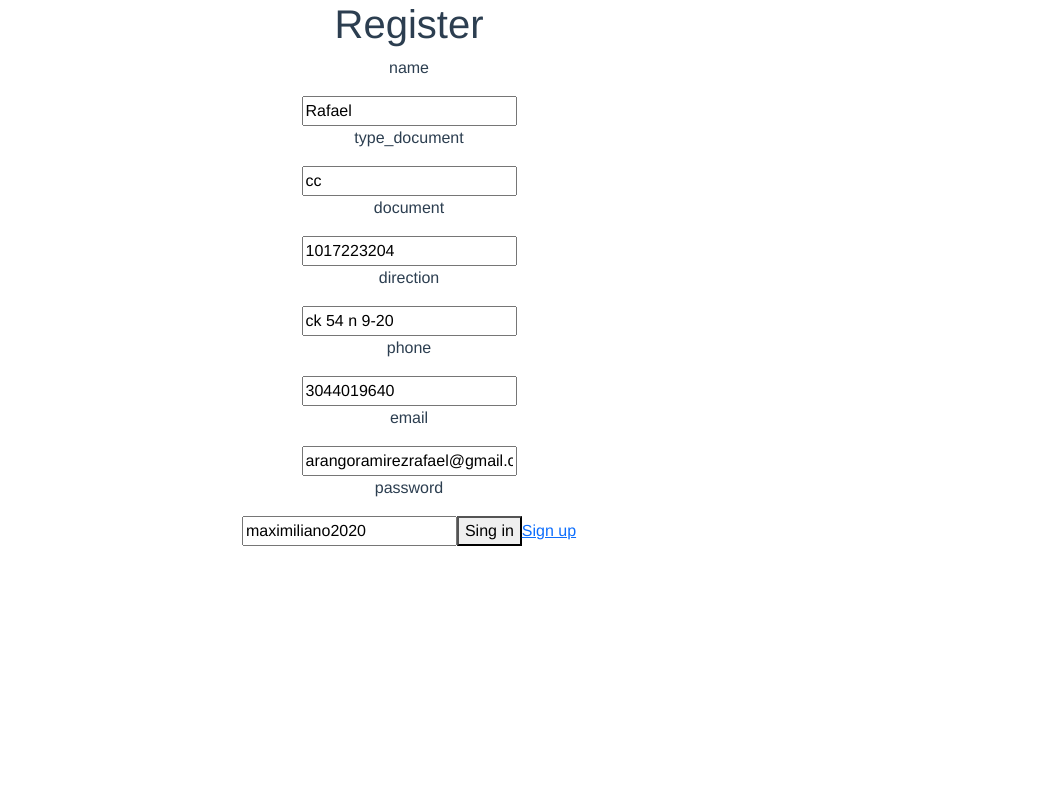
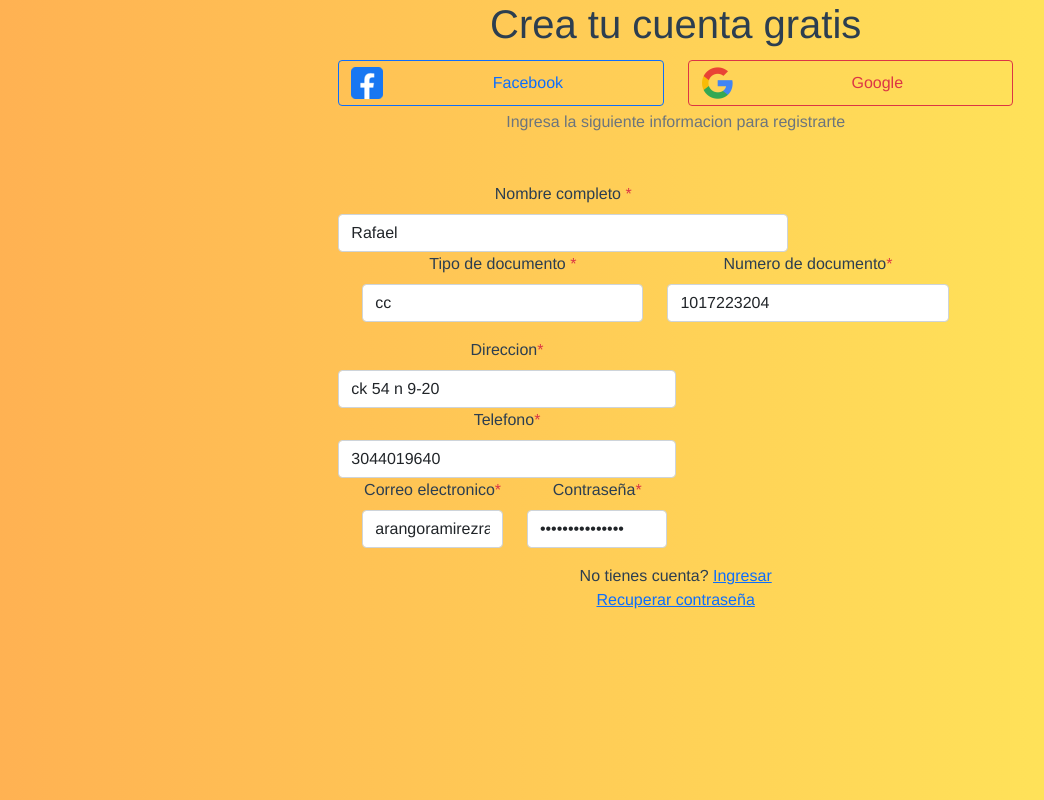
Before and after one commit to rafaelarango/babyLove-web, a Vue app: page /register in a window 1280 px wide. Shown: the whole page, without its empty margins (231-1275 px from the left). Built offline with nearby package versions, Linux system fonts and the light colour scheme.

Commit message:
nueva carpeta layput para crear los componentes Footer.vue y Navbar.vue

```diff
--- a/src/App.vue
+++ b/src/App.vue
@@ -1,8 +1,38 @@
 <template>
   <div id="app">
-    <router-view />
+    <div v-if="isPublic">
+      <router-view />
+    </div>
+    <div v-else>
+      <Navbar />
+      <router-view />
+      <Footer />
+    </div>
   </div>
 </template>
+
+<script>
+import Navbar from "./layout/Navbar.vue";
+import Footer from "./layout/Footer.vue";
+export default {
+  name: "App",
+  components: {
+    Navbar,
+    Footer,
+  },
+  computed: {
+    isPublic() {
+      console.log("this.$route.meta?.isPublic", this.$route.meta?.isPublic);
+      return this.$route.meta?.isPublic ?? false; //si meta no existe no tiene que haceder apubli (?? es como un o)
+      //  if(this.$route.meta){
+      //     return this.$route.meta.isPublic
+      // } else {
+      //   return false
+      // }
+    },
+  },
+};
+</script>
 
 <style>
 #app {
--- /dev/null
+++ b/src/layout/Footer.vue
@@ -0,0 +1,13 @@
+<template>
+<div>
+    <footer>Este es el footer</footer>
+
+</div>
+
+</template>
+
+<script>
+
+
+
+</script>
--- /dev/null
+++ b/src/layout/Navbar.vue
@@ -0,0 +1,12 @@
+<template>
+<div>
+    <nav>Este es el navbar</nav>
+
+</div>
+
+</template>
+
+<script>
+
+
+</script>
--- a/src/router/index.js
+++ b/src/router/index.js
@@ -1,37 +1,58 @@
-import Vue from 'vue'
-import VueRouter from 'vue-router'
-import Home from '../views/Home.vue'
+import Vue from "vue";
+import VueRouter from "vue-router";
+import Home from "../views/Home.vue";
 import "bootstrap";
 import "bootstrap/dist/css/bootstrap.min.css";
 
-Vue.use(VueRouter)
+Vue.use(VueRouter);
 
 const routes = [
   {
-    path: '/',
-    name: 'Home',
-    component: Home
+    path: "/",
+    name: "Home",
+    component: Home,
+    meta: {
+      isPublic: false,
+    },
   },
 
   {
-    path: '/login',
-    name: 'Login',
+    path: "/login",
+    name: "Login",
 
-    component: () => import('../views/Login.vue')
-
+    component: () => import("../views/Login.vue"),
+    meta: {
+      isPublic: true,
+    },
   },
   {
-    path: '/register',
-    name: 'Register',
+    path: "/register",
+    name: "Register",
 
-    component: () => import('../views/Register.vue')
-  }
-]
+    component: () => import("../views/Register.vue"),
+    meta: {
+      isPublic: true,
+    },
+  },
+];
 
 const router = new VueRouter({
-  mode: 'history',
+  mode: "history",
   base: process.env.BASE_URL,
-  routes
-})
+  routes,
+});
 
-export default router
+router.beforeEach((to, from, next) => {
+  const token = localStorage.getItem("userApp");
+  if (to.matched.some((record) => !record.meta.isPublic)) {
+    if (!token) {
+      next({
+        path: "/login",
+      });
+    }
+    next();
+  }
+  next();
+});
+
+export default router;
--- a/src/views/Login.vue
+++ b/src/views/Login.vue
@@ -5,7 +5,7 @@
       <div class="col-6 bg-white p-4 rounded-end">
         <div class="text-end"></div>
         <img  class="py-3" src="../../public\assets\img\logo.png" width="140" alt="logo" />
-        <form action="#">
+
           <div class="mb-3">
             <label for="email" class="form-label">Correo electronico</label>
             <input type="email" class="form-control" name="email" v-model="email" />
@@ -21,15 +21,15 @@
             >
           </div>
           <div class="d-grid">
-            <button type="submit" class="btn btn-primary" @click="login">
+            <button  class="btn btn-primary" @click="login">
               Iniciar sesion
             </button>
           </div>
           <div class="my-3">
-            <span>No tienes cuenta? <a href="#">Registrate</a></span> <br />
+            <span>No tienes cuenta? <router-link to="/register">Registrate</router-link> </span> <br />
             <span> <a href="#">Recuperar contraseña</a></span>
           </div>
-        </form>
+
         <div class="container w-100 ">
           <div class="row text-center">
             <div class="col-12">Iniciar sesion</div>
@@ -121,7 +121,7 @@ export default {
       } catch (error) {
         this.error = true;
         this.errorMessage = error.response.data.message; // como aceder al mensage
-        console.error(error);
+        console.log(error.response);
         console.log(error.response.data.message);
       }
     },
--- a/src/views/Register.vue
+++ b/src/views/Register.vue
@@ -1,5 +1,84 @@
 <template>
-  <div>
+<div class="row no-guttess m-0">
+  <div class="col-xl-5 col-lg-12">
+
+  </div>
+  <div class="col-xl-7 col-lg-12 d-flex">
+    <div class="container align-self-center">
+      <h1 class="font-weight-bold">Crea tu cuenta gratis</h1>
+      <div class="form-gruop">
+           <div class="row">
+            <div class="col">
+              <button class="btn btn-outline-primary w-100 my-1">
+                <div class="row align-items-center">
+                  <div class="col-2 d-none d-md-block">
+                    <img src="../../public\assets\img\face.png" width="32" alt="face" />
+                  </div>
+                  <div class="col-12 col-md-10 text-center">
+                    Facebook
+                  </div>
+                </div>
+              </button>
+            </div>
+            <div class="col">
+              <button class="btn btn-outline-danger w-100 my-1">
+                <div class="row align-items-center">
+                  <div class="col-2 d-none d-md-block">
+                    <img src="../../public\assets\img\google.png" width="32" alt="Google" />
+                  </div>
+                  <div class="col-12 col-md-10 text-center">
+                    Google
+                  </div>
+                </div>
+              </button>
+            </div>
+          </div>
+      </div>
+      <p class="text-muted mb-5">Ingresa la siguiente informacion para registrarte</p>
+
+
+          <div class="form-group col-md-8">
+            <label class="form-label font-weight-bold">Nombre completo <span class="text-danger">*</span></label>
+            <input type="text" class="form-control" v-model="name" placeholder="Tu nombre" />
+          </div>
+        <div class="form-row mb-3 d-flex">
+          <div class="form-group col-md-5 mx-4">
+            <label class="form-label font-weight-bold">Tipo de documento <span class="text-danger">*</span></label>
+            <input type="text" class="form-control" v-model="type_document" placeholder="Tu " />
+          </div>
+          <div class="form-group col-md-5">
+            <label class="form-label font-weight-bold">Numero de documento<span class="text-danger">*</span></label>
+            <input type="text" class="form-control" v-model="document" placeholder="Numero de documento" />
+          </div>
+        </div>
+        <div class="form-group col-md-6">
+          <label class="form-label font-weight-bold">Direccion<span class="text-danger">*</span></label>
+          <input type="text" class="form-control" v-model="direction" placeholder="Tu direccion" />
+
+          <label class="form-label font-weight-bold">Telefono<span class="text-danger">*</span></label>
+          <input type="text" class="form-control" v-model="phone" placeholder="Tu numero telefonico" />
+
+        <div class="form-row mb-3 d-flex">
+          <div class="form-group col-md-5 mx-4">
+            <label class="form-label font-weight-bold">Correo electronico<span class="text-danger">*</span></label>
+            <input type="email" class="form-control" v-model="email" placeholder="Ingresa un correo electronico" />
+         </div>
+          <div class="form-group col-md-5">
+            <label class="form-label font-weight-bold">Contraseña<span class="text-danger">*</span></label>
+            <input type="password" class="form-control" v-model="password" placeholder="Ingresa una contraseña" />
+          </div>
+        </div>
+        </div>
+        <div class="my-3">
+            <span>No tienes cuenta? <router-link to="/login">Ingresar</router-link> </span> <br />
+            <span> <a href="#">Recuperar contraseña</a></span>
+          </div>
+
+    </div>
+  </div>
+</div>
+
+  <!-- <div>
     <h1>Register</h1>
     <p>name</p>
     <input type="text" v-model="name" />
@@ -17,7 +96,7 @@
     <input type="text" v-model="password" />
     <button @click="register">Sing in</button>
     <router-link to="/login">Sign up</router-link>
-  </div>
+  </div> -->
 </template>
 
 <script>
@@ -65,4 +144,9 @@ export default {
   },
 };
 </script>
-<style></style>
+<style>
+   body{
+    background: #ffe259;
+    background: linear-gradient(to right, #ffa751, #ffe259);
+  }
+</style>
```
